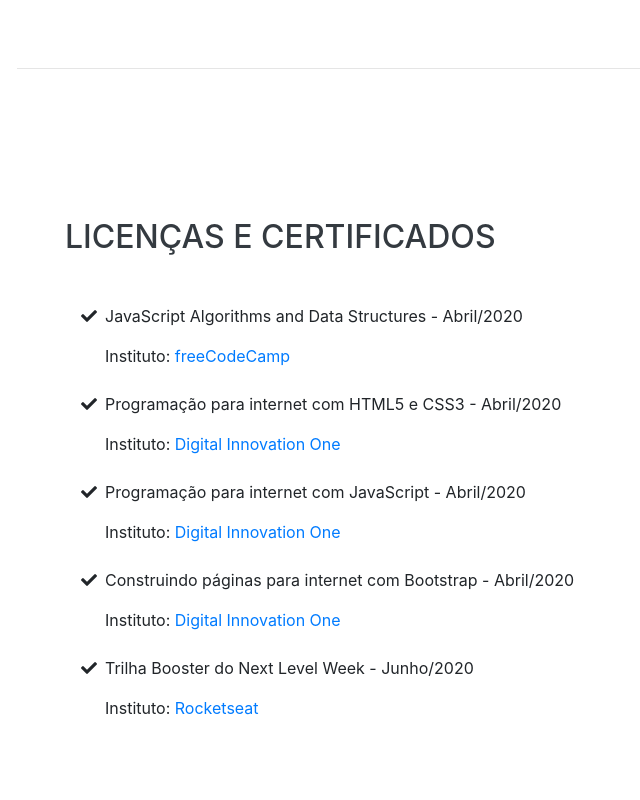
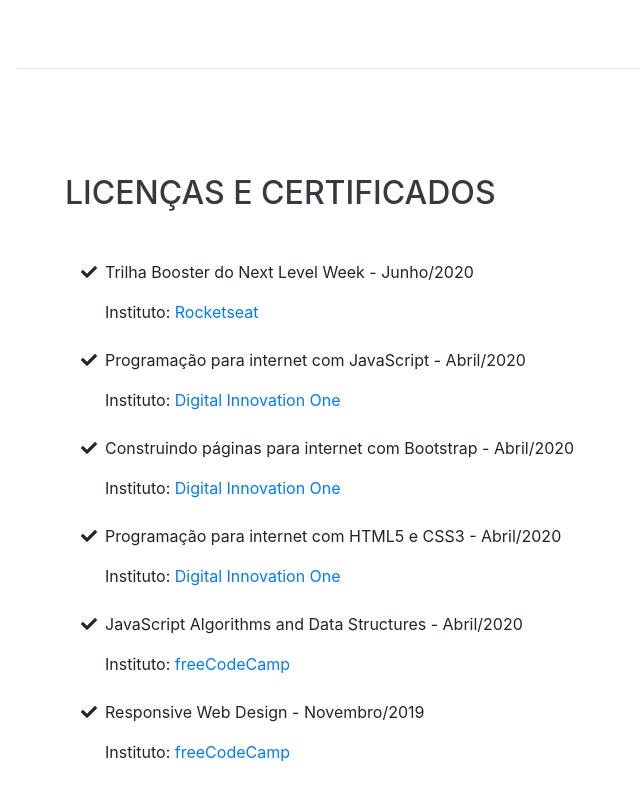
Before and after one commit to eemr3/eemr3.github.io, a website with bundled scripts: page index.html in a window 1280 px wide. Shown: the part 3192-3992 px from the top of the page, without its empty margins (255-895 px from the left). Built offline with nearby package versions, Linux system fonts and the light colour scheme; a web font is replaced by a local one.

Commit message:
Update in index.html

```diff
--- a/index.html
+++ b/index.html
@@ -230,8 +230,20 @@
         <ul class="fa-ul mb-0">
           <li>
             <i class="fa-li fa fa-check"></i>
-            <p>JavaScript Algorithms and Data Structures - Abril/2020</p>
-            <span>Instituto:</span> <a href="https://www.freecodecamp.org/" target="_blank">freeCodeCamp</a>
+            <p>Trilha Booster do Next Level Week - Junho/2020</p>
+            <span>Instituto:</span> <a href="https://rocketseat.com.br/" target="_blank">Rocketseat</a>
+          </li>
+          <br>
+          <li>
+            <i class="fa-li fa fa-check"></i>
+            <p>Programação para internet com JavaScript - Abril/2020</p>
+            <span>Instituto:</span> <a href="https://digitalinnovation.one/" target="_blank">Digital Innovation One</a>
+          </li>
+          <br>
+          <li>
+            <i class="fa-li fa fa-check"></i>
+            <p>Construindo páginas para internet com Bootstrap - Abril/2020</p>
+            <span>Instituto:</span> <a href="https://digitalinnovation.one/" target="_blank">Digital Innovation One</a>
           </li>
           <br>
           <li>
@@ -242,20 +254,14 @@
           <br>
           <li>
             <i class="fa-li fa fa-check"></i>
-            <p>Programação para internet com JavaScript - Abril/2020</p>
-            <span>Instituto:</span> <a href="https://digitalinnovation.one//" target="_blank">Digital Innovation One</a>
+            <p>JavaScript Algorithms and Data Structures - Abril/2020</p>
+            <span>Instituto:</span> <a href="https://www.freecodecamp.org/" target="_blank">freeCodeCamp</a>
           </li>
           <br>
           <li>
             <i class="fa-li fa fa-check"></i>
-            <p>Construindo páginas para internet com Bootstrap - Abril/2020</p>
-            <span>Instituto:</span> <a href="https://www.freecodecamp.org/" target="_blank">Digital Innovation One</a>
-          </li>
-          <br>
-          <li>
-            <i class="fa-li fa fa-check"></i>
-            <p>Trilha Booster do Next Level Week - Junho/2020</p>
-            <span>Instituto:</span> <a href="https://rocketseat.com.br/" target="_blank">Rocketseat</a>
+            <p>Responsive Web Design - Novembro/2019</p>
+            <span>Instituto:</span> <a href="https://www.freecodecamp.org/" target="_blank">freeCodeCamp</a>
           </li>
         </ul>
     </section>
```
